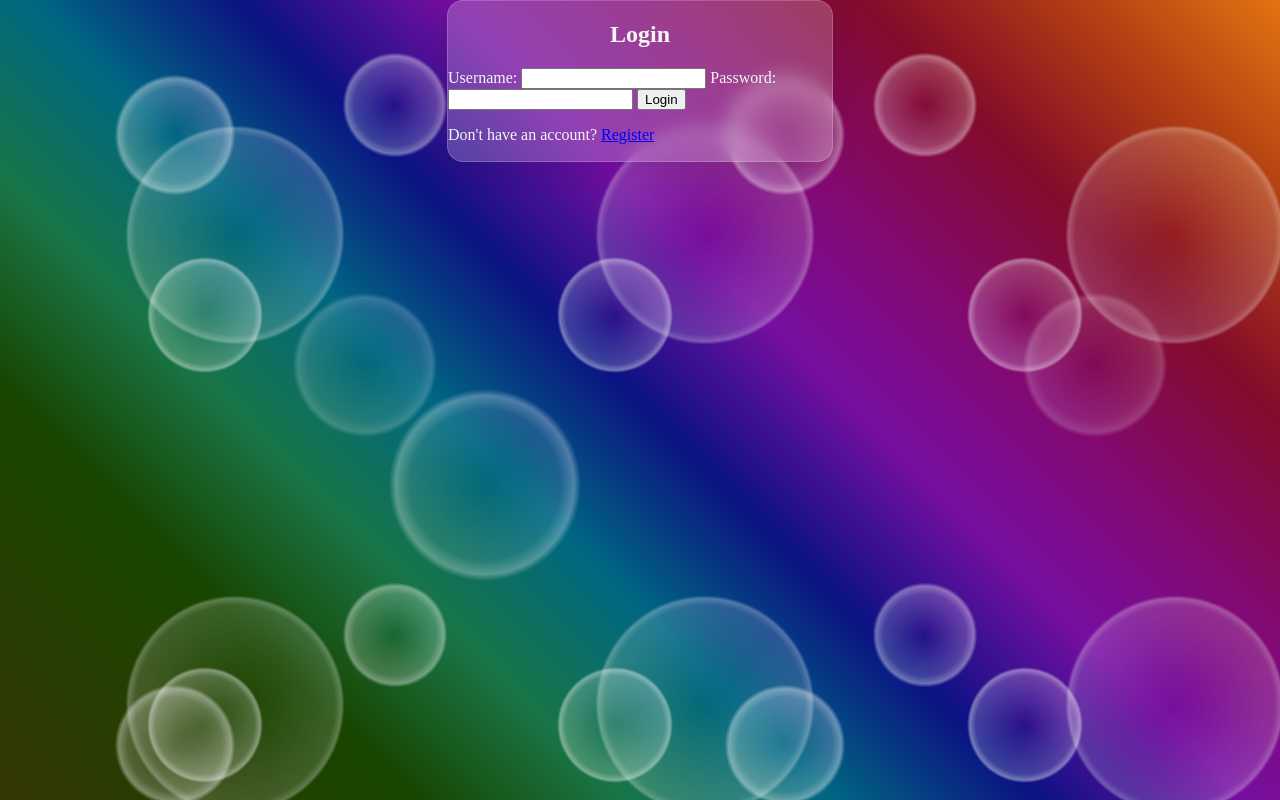
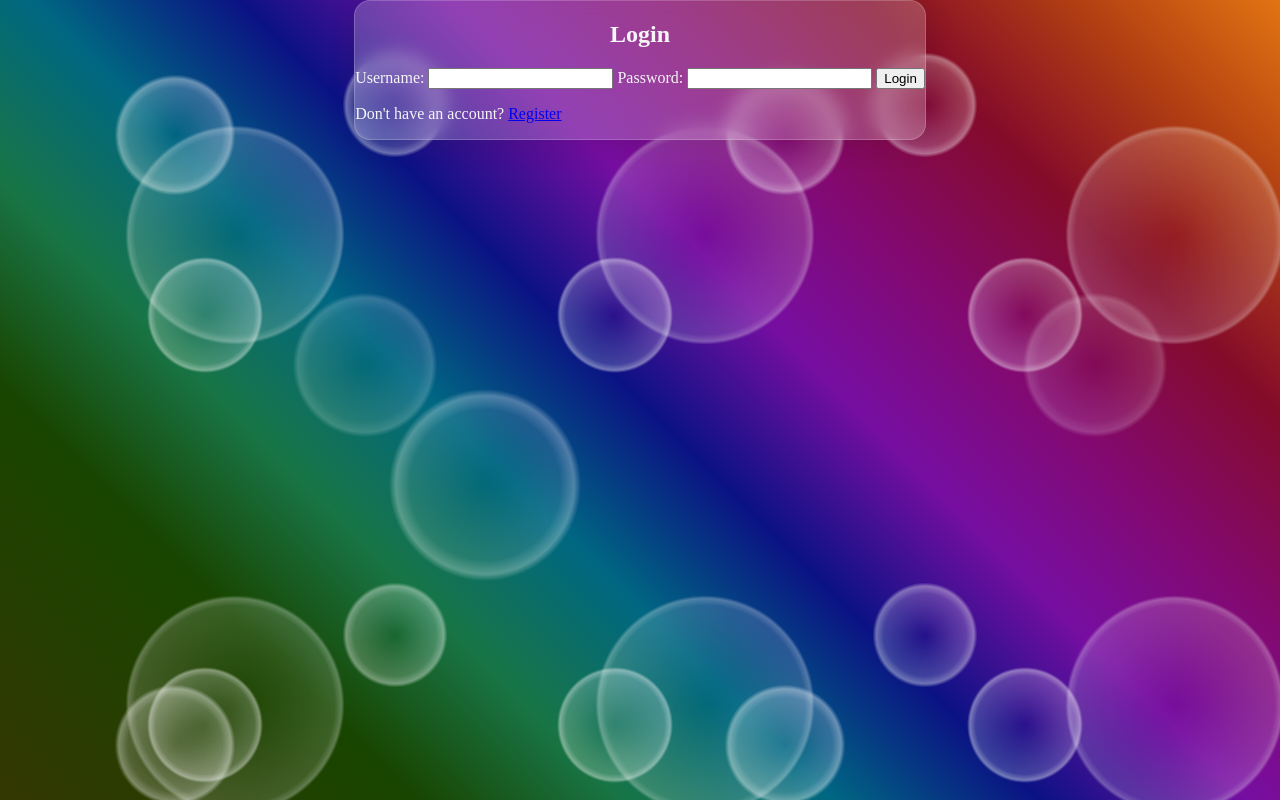
Before and after one commit to SpelGekko/Chat-Website, a Flask app: page /login in a window 1280 px wide. Run offline with Flask 3, Linux system fonts and the light colour scheme; some libraries are stand-ins or nearby versions.

Commit message:
Added styling to Register page and Dashboard page

```diff
--- a/static/css/style.css
+++ b/static/css/style.css
@@ -92,15 +92,15 @@ html, body {
     width: 100%;
 }
 
-.login-container {
+.login-container, .home-container, .register-container {
   background: rgba(255, 255, 255, 0.21);
   border-radius: 16px;
   box-shadow: 0 4px 30px rgba(0, 0, 0, 0.1);
   backdrop-filter: blur(9.2px);
   -webkit-backdrop-filter: blur(9.2px);
   border: 1px solid rgba(255, 255, 255, 0.19);
-  height: 20vh;
-  width: 30vw;
+  height: auto;
+  width: auto;
   display: flex;
   flex-direction: column;
   align-items: stretch;
```
